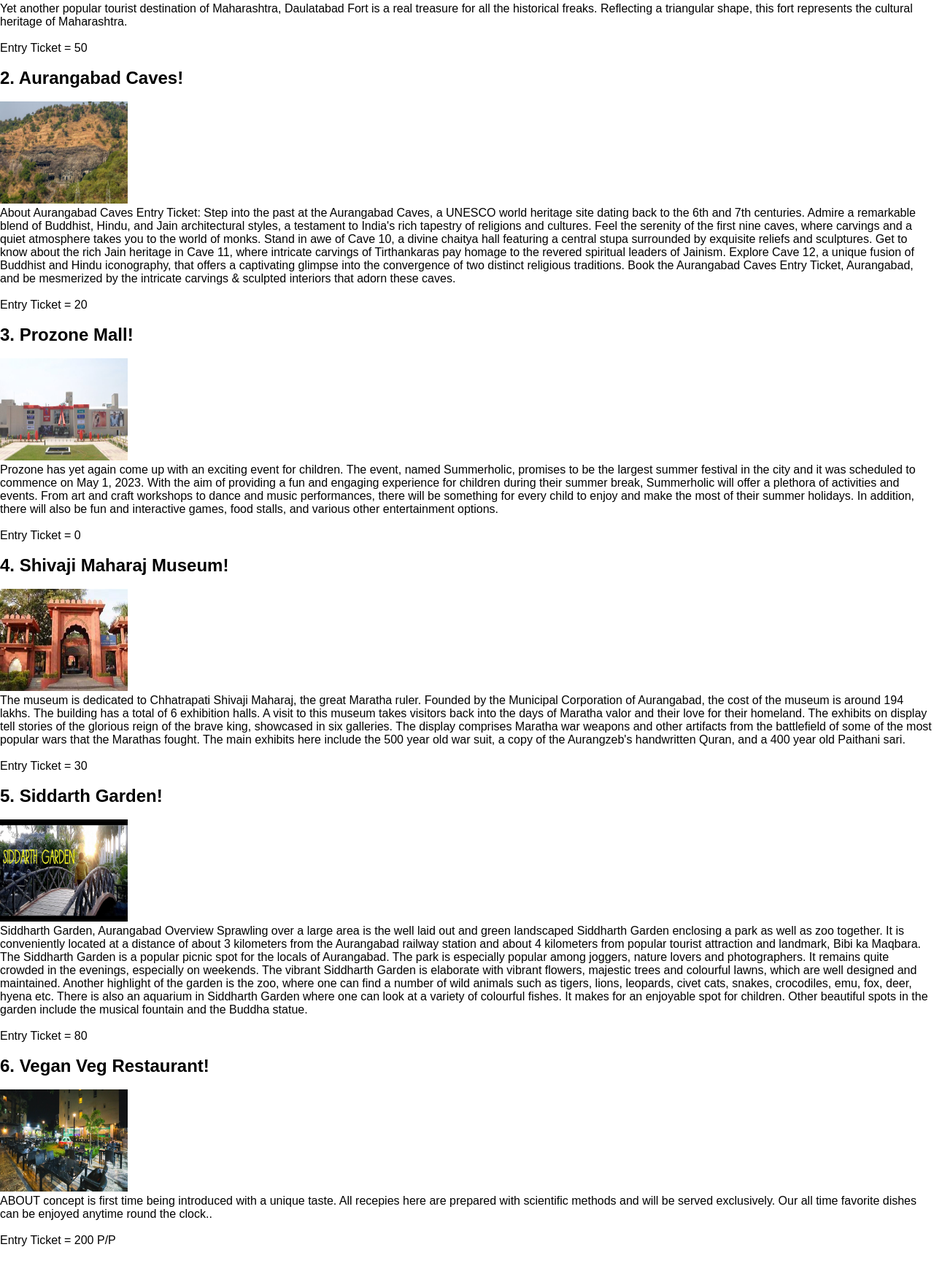
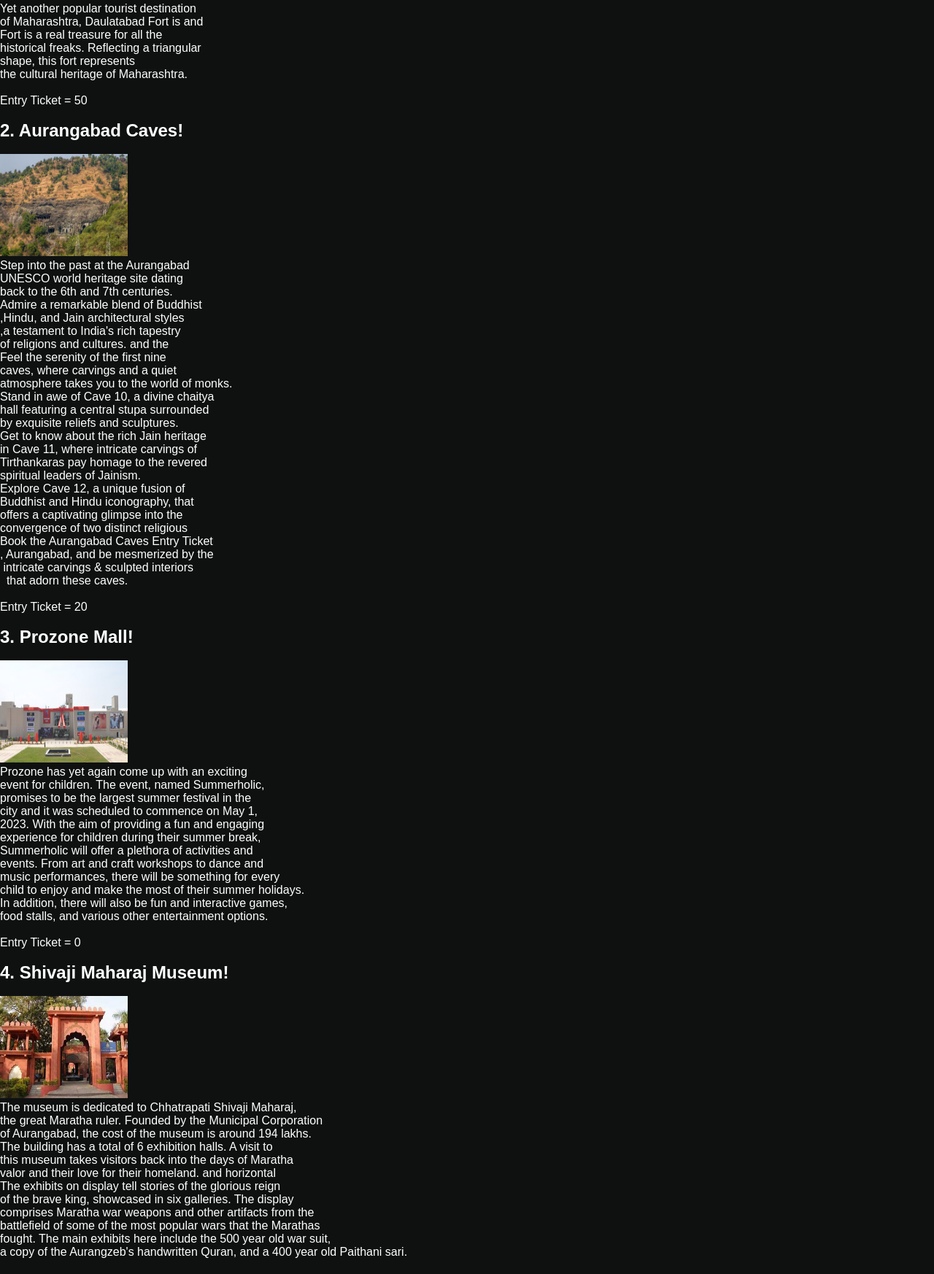
Before and after one commit to alwayzfarhankhan/Trip, a plain HTML site: page index.html in a window 1280 px wide. Shown: the part 278-2024 px from the top of the page at 73% size. Drawn offline with Linux system fonts and the light colour scheme.

Commit message:
Add files via upload

```diff
--- a/Style.css
+++ b/Style.css
@@ -2,6 +2,8 @@
     padding: 0;
     margin: 0;
     font-family: sans-serif;
+    color: white;
+    background-color: #0f1111;
 }
 
 *body{
@@ -25,3 +27,8 @@ a{
     color: black;
     background-color: cyan;
 }
+
+h3{
+    text-align: left;
+    color: aqua;
+}
--- a/index.html
+++ b/index.html
@@ -15,10 +15,14 @@
     <h2>1. Daultabad Fort!</h2>
     <br>
     <img src="1.jpg" alt="Daultabad">
-    <p>Yet another popular tourist destination of Maharashtra, Daulatabad
-        Fort is a real treasure for all the
-        historical freaks. Reflecting a triangular
-        shape, this fort represents the cultural heritage of Maharashtra.</p>
+   <p><pre>
+Yet another popular tourist destination
+of Maharashtra, Daulatabad Fort is and
+Fort is a real treasure for all the
+historical freaks. Reflecting a triangular
+shape, this fort represents
+the cultural heritage of Maharashtra.
+</pre> </p>
     <br>
   <div>Entry Ticket = 50</div>
   <br>
@@ -26,15 +30,32 @@
   <br>
   <img src="caves.jpg" alt="caves">
   <br>
-  <p>About Aurangabad Caves Entry Ticket:
-
-    Step into the past at the Aurangabad Caves, a UNESCO world heritage site dating back to the 6th and 7th centuries.
-    Admire a remarkable blend of Buddhist, Hindu, and Jain architectural styles, a testament to India's rich tapestry of religions and cultures.
-    Feel the serenity of the first nine caves, where carvings and a quiet atmosphere takes you to the world of monks.
-     Stand in awe of Cave 10, a divine chaitya hall featuring a central stupa surrounded by exquisite reliefs and sculptures.
-    Get to know about the rich Jain heritage in Cave 11, where intricate carvings of Tirthankaras pay homage to the revered spiritual leaders of Jainism.
-    Explore Cave 12, a unique fusion of Buddhist and Hindu iconography, that offers a captivating glimpse into the convergence of two distinct religious traditions.
-    Book the Aurangabad Caves Entry Ticket, Aurangabad, and be mesmerized by the intricate carvings & sculpted interiors that adorn these caves.</p>
+  <p><pre>
+Step into the past at the Aurangabad
+UNESCO world heritage site dating
+back to the 6th and 7th centuries.
+Admire a remarkable blend of Buddhist
+,Hindu, and Jain architectural styles
+,a testament to India's rich tapestry
+of religions and cultures. and the
+Feel the serenity of the first nine
+caves, where carvings and a quiet
+atmosphere takes you to the world of monks.
+Stand in awe of Cave 10, a divine chaitya
+hall featuring a central stupa surrounded
+by exquisite reliefs and sculptures.
+Get to know about the rich Jain heritage
+in Cave 11, where intricate carvings of
+Tirthankaras pay homage to the revered
+spiritual leaders of Jainism.
+Explore Cave 12, a unique fusion of
+Buddhist and Hindu iconography, that
+offers a captivating glimpse into the
+convergence of two distinct religious
+Book the Aurangabad Caves Entry Ticket
+, Aurangabad, and be mesmerized by the
+ intricate carvings & sculpted interiors
+  that adorn these caves.</pre> </p>
     <br>
     <div>Entry Ticket = 20</div>
     <br>
@@ -42,7 +63,19 @@
     <br>
     <img src="Aurangabad-3513304.jpeg" alt="">
     <br>
-    <p>Prozone has yet again come up with an exciting event for children. The event, named Summerholic, promises to be the largest summer festival in the city and it was scheduled to commence on May 1, 2023. With the aim of providing a fun and engaging experience for children during their summer break, Summerholic will offer a plethora of activities and events. From art and craft workshops to dance and music performances, there will be something for every child to enjoy and make the most of their summer holidays. In addition, there will also be fun and interactive games, food stalls, and various other entertainment options. </p>
+    <p><pre>
+Prozone has yet again come up with an exciting
+event for children. The event, named Summerholic,
+promises to be the largest summer festival in the
+city and it was scheduled to commence on May 1,
+2023. With the aim of providing a fun and engaging
+experience for children during their summer break,
+Summerholic will offer a plethora of activities and
+events. From art and craft workshops to dance and
+music performances, there will be something for every
+child to enjoy and make the most of their summer holidays.
+In addition, there will also be fun and interactive games,
+food stalls, and various other entertainment options.</pre></p>
     <br>
     <div>Entry Ticket = 0
     </div>
@@ -51,10 +84,20 @@
     <br>
     <img src="download.jpeg" alt="">
     <br>
-    <p>The museum is dedicated to Chhatrapati Shivaji Maharaj, the great Maratha ruler. Founded by the Municipal Corporation of Aurangabad, the cost of the museum is around 194 lakhs. The building has a total of 6 exhibition halls. A visit to this museum takes visitors back into the days of Maratha valor and their love for their homeland.
-
-        The exhibits on display tell stories of the glorious reign of the brave king, showcased in six galleries. The display comprises Maratha war weapons and other artifacts from the battlefield of some of the most popular wars that the Marathas fought. The main exhibits here include the 500 year old war suit, a copy of the Aurangzeb's handwritten Quran, and a 400 year old Paithani sari.
-        </p>
+    <p><pre>
+The museum is dedicated to Chhatrapati Shivaji Maharaj,
+the great Maratha ruler. Founded by the Municipal Corporation
+of Aurangabad, the cost of the museum is around 194 lakhs.
+The building has a total of 6 exhibition halls. A visit to
+this museum takes visitors back into the days of Maratha
+valor and their love for their homeland. and horizontal
+The exhibits on display tell stories of the glorious reign
+of the brave king, showcased in six galleries. The display
+comprises Maratha war weapons and other artifacts from the
+battlefield of some of the most popular wars that the Marathas
+fought. The main exhibits here include the 500 year old war suit,
+a copy of the Aurangzeb's handwritten Quran, and a 400 year old Paithani sari.
+    </pre> </p>
         <br>
         <div>Entry Ticket = 30</div>
         <br>
@@ -62,11 +105,27 @@
         <br>
         <img src="maxresdefault.jpg" alt="">
         <br>
-        <p>Siddharth Garden, Aurangabad Overview
-            Sprawling over a large area is the well laid out and green landscaped Siddharth Garden enclosing a park as well as zoo together. It is conveniently located at a distance of about 3 kilometers from the Aurangabad railway station and about 4 kilometers from popular tourist attraction and landmark, Bibi ka Maqbara. The Siddharth Garden is a popular picnic spot for the locals of Aurangabad. The park is especially popular among joggers, nature lovers and photographers. It remains quite crowded in the evenings, especially on weekends.
-
-            The vibrant Siddharth Garden is elaborate with vibrant flowers, majestic trees and colourful lawns, which are well designed and maintained. Another highlight of the garden is the zoo, where one can find a number of wild animals such as tigers, lions, leopards, civet cats, snakes, crocodiles, emu, fox, deer, hyena etc. There is also an aquarium in Siddharth Garden where one can look at a variety of colourful fishes. It makes for an enjoyable spot for children. Other beautiful spots in the garden include the musical fountain and the Buddha statue.
-
+        <p><pre>Siddharth Garden, Aurangabad Overview
+Sprawling over a large area is the well laid out and
+green landscaped Siddharth Garden enclosing a park as
+well as zoo together. It is conveniently located at
+a distance of about 3 kilometers from the Aurangabad
+railway station and about 4 kilometers from popular
+tourist attraction and landmark, Bibi ka Maqbara.
+The Siddharth Garden is a popular picnic spot for
+the locals of Aurangabad. The park is especially
+popular among joggers, nature lovers and photographers.
+It remains quite crowded in the evenings, especially on
+The vibrant Siddharth Garden is elaborate with vibrant ,
+majestic trees and colourful lawns, which are well
+designed and maintained. Another highlight of the garden
+is the zoo, where one can find a number of wild animals
+such as tigers, lions, leopards, civet cats, snakes, crocodiles,
+emu, fox, deer, hyena etc. There is also an aquarium in
+Siddharth Garden where one can look at a variety of colourful
+fishes. It makes for an enjoyable spot for children. Other beautiful
+spots in the garden include the musical fountain and the Buddha statue.
+</pre>
             </p>
             <br>
             <div>Entry Ticket = 80</div>
@@ -75,10 +134,22 @@
             <br>
             <img src="Restaurant.jpg" alt="r">
             <br>
-            <p>ABOUT
-                concept is first time being introduced with a unique taste. All recepies here are prepared with scientific methods and will be served exclusively. Our all time favorite dishes can be enjoyed anytime round the clock..</p>
+            <p><pre>ABOUT
+ concept is first time
+being introduced with
+a unique taste. All
+recepies here are prepared
+with scientific methods and
+will be served exclusively.
+Our all time favorite dishes
+can be enjoyed anytime round
+the clock..</pre></p>
                 <br>
             <div>Entry Ticket = 200 P/P</div>
             <br>
+
+        <footer>
+        <div> <h3>  Made By &#10084; 𝓕𝓪𝓻𝓱𝓪𝓷</h3> </div>
+        </footer>
 </body>
 </html>
```
